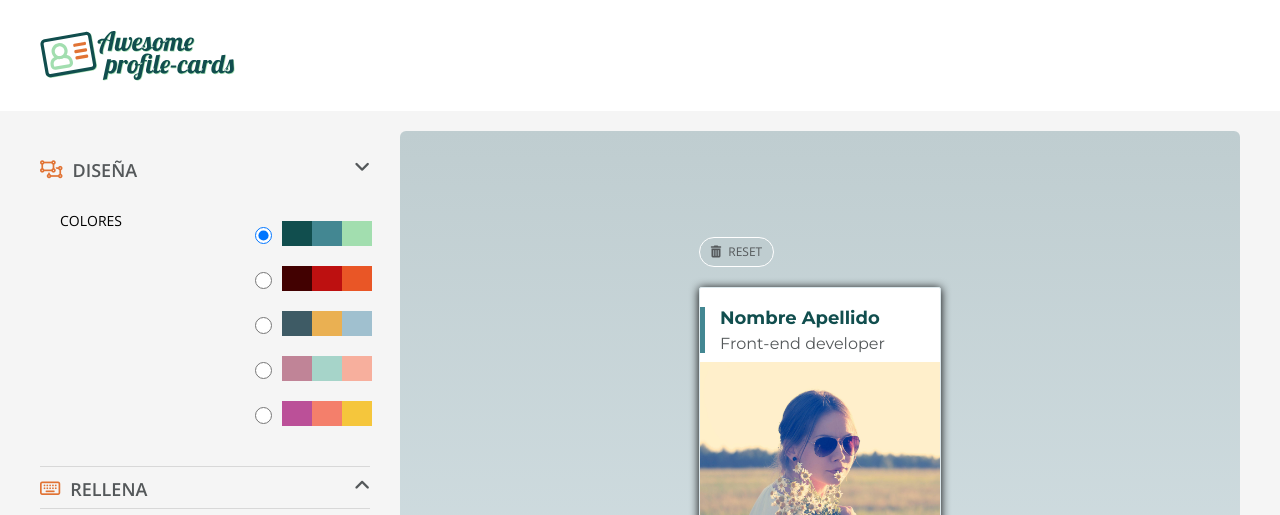
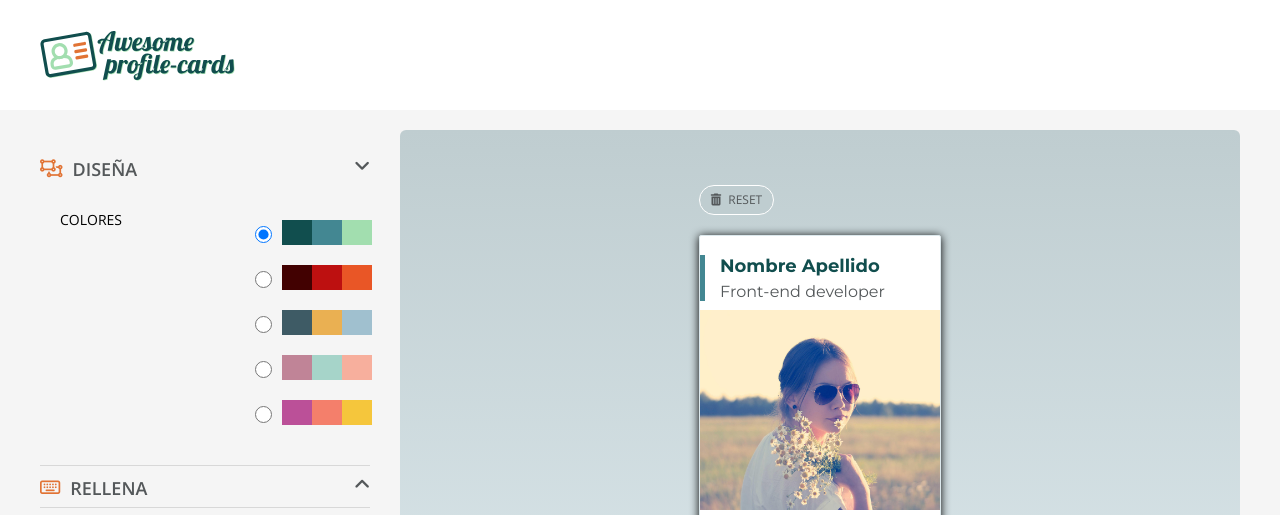
Before and after one commit to Adalab/project-promo-s-module-2-team-4, a website: page src/html/create_card.html in a window 1280 px wide. Shown: the top 515 px of the page. Drawn offline with nearby package versions, Linux system fonts and the light colour scheme; files that its build step writes are made by us from their sources; files whose address does not match are found by name.

```diff
--- a/src/html/create_card.html
+++ b/src/html/create_card.html
@@ -16,7 +16,7 @@
 
 </head>
 
-<body>
+<body class="body--form">
   <include src="./partials/cc-header.html"></include>
   <main class="main--background">
     <include src="./partials/cc-section.html"></include>
--- a/src/scss/layout/_cc-section.scss
+++ b/src/scss/layout/_cc-section.scss
@@ -12,7 +12,8 @@
     @include tablet {
         width: 40%;
         flex-grow: 1;
-        height: 812px;
+        min-height: 450px;
+        //height: 812px;
         border-radius: 6px;
         padding: 0;   /*Revisión posición imagen*/
     }
@@ -27,7 +28,8 @@
     padding: 0 20px 0 20px;
 
     @include tablet {
-        margin-top: -220px;
+        margin-top: -100px;
+
     }
 
 }
--- a/src/scss/main.scss
+++ b/src/scss/main.scss
@@ -35,7 +35,16 @@
     @include tablet{
         grid-template-rows: 250px 1fr 60px;
     }
+}
 
+.body--form{
+    min-height: 100vh;
+    display: grid;
+    grid-template-rows: 110px 1fr 110px;
+
+    @include tablet {
+        grid-template-rows: 110px 1fr 60px;
+    }
 }
 
 .container {
```
Also changed, not shown: src/js/04_fill.js (+10 -0 lines).
